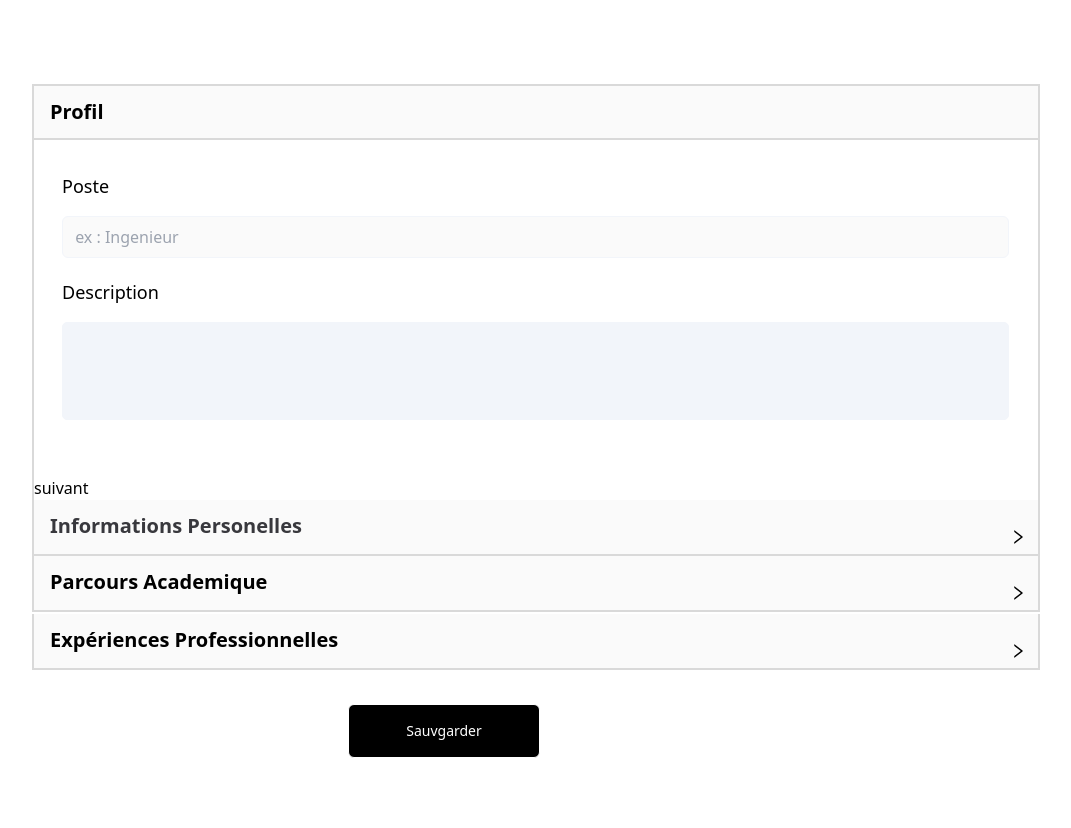
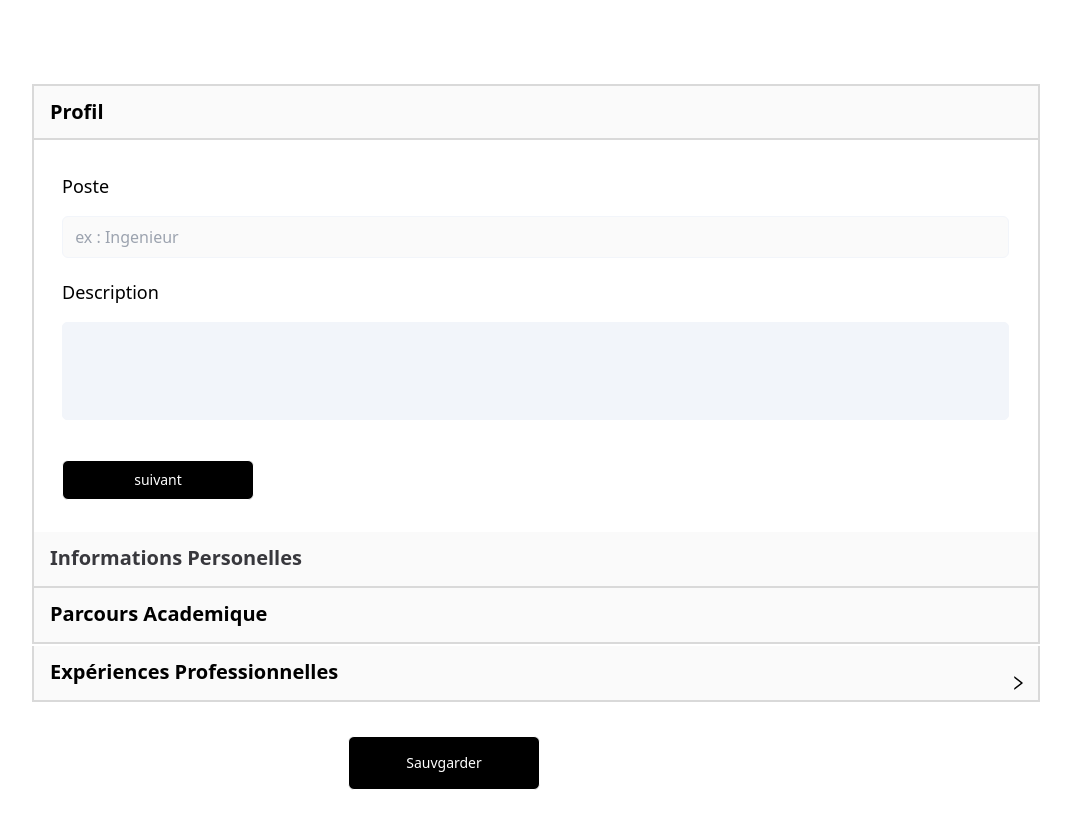
Before and after one commit to nader2356/generateur-cv, a React (Create React App) app: page / in a window 1280 px wide. Shown: the top 828 px of the page, without its empty margins (102-1173 px from the left). Built offline with nearby package versions, Linux system fonts and the light colour scheme; what pdfmake would draw is missing.

Commit message:
add_bouton_suivant_dans_chaque_section

```diff
--- a/src/Section/AboutMe.js
+++ b/src/Section/AboutMe.js
@@ -8,6 +8,7 @@ export const aboutMeValidationSchema = Yup.object().shape({
   poste: Yup.string().required(" Obligatoire"),
   description: Yup.string().required(" Obligatoire"),
 });
+
 
 export const aboutMeInitialValues = {
   poste: "",
@@ -50,8 +51,10 @@ const AboutMe = ({
           />
           <Error name={namespace + ".description"} className="mb-1"></Error>
         </div>
+        <button  className="inline-flex items-center text-sm font-medium h-10 py-4 mr-5 mt-10 rounded-md border border-transparent text-white bg-black  focus:outline-none
+                            focus:ring-2 focus:ring-offset-2   w-48 justify-center "  onClick={() => setActive("InfoPersonnelle")} >suivant </button>
       </div>
-      <button className="pt-2 pr-3" onClick={() => setActive(Titre)} >suivant </button>
+
     </div>
   );
 };
--- a/src/Section/ParcourAcademique.js
+++ b/src/Section/ParcourAcademique.js
@@ -63,11 +63,6 @@ const ParcourAcademique = ({
             <div className="w-11/12 ml-1   ">
               <div className="flex flex-row  justify-between  bg-panel     pt-3 h-14  pl-4 border-r-2     border-l-2 border-b-2 border-border_color">
                 <h4 className="text-xl font-bold text-black pt-0">{Titre}</h4>
-
-                <RightOutlined
-                  className="pt-2 pr-3"
-                  onClick={() => setActive(Titre)}
-                />
               </div>
 
               {values.education.map((edu, index) => {
@@ -131,6 +126,8 @@ const ParcourAcademique = ({
                           <span>Ajouter un parcour Academique</span>
                         </button>
                       </div>
+                      <button  className=" text-sm font-medium h-10  ml-96   rounded-md border border-transparent text-white bg-black  focus:outline-none
+                            focus:ring-2 focus:ring-offset-2 mt-2 mr-800px mb-8  w-48 justify-center "  onClick={() => setActive("Expériences Professionnelles")} >suivant </button>
                     </div>
                   </>
                 );
@@ -138,7 +135,9 @@ const ParcourAcademique = ({
             </div>
           </>
         )}
+
       ></FieldArray>
+
     </div>
   );
 };
--- a/src/Section/PersonalInfo.js
+++ b/src/Section/PersonalInfo.js
@@ -67,7 +67,7 @@ const PersonalInfo = ({
         <h4 className="text-xl font-bold text-[#38383d] pt-0">
           Informations Personelles
         </h4>
-        <RightOutlined className="pt-2 pr-3" onClick={() => setActive(Titre)} />
+
       </div>
       <div className={(Active === Titre ? "show2" : "") + " accordionContent2"}>
         <div className="w-96 mb-4 ml-1">
@@ -165,8 +165,13 @@ const PersonalInfo = ({
           )}
           <Error name={namespace + ".photo"}></Error>
         </div>
+        <button  className=" text-sm font-medium h-10  ml-8   rounded-md border border-transparent text-white bg-black  focus:outline-none
+                            focus:ring-2 focus:ring-offset-2 mt-2 mr-800px mb-8  w-48 justify-center "  onClick={() => setActive("Parcours Academique")} >suivant </button>
+
       </div>
+
     </div>
+
   );
 };
 
--- a/src/index.css
+++ b/src/index.css
@@ -7,7 +7,7 @@
     @apply ml-7  bg-white    flex flex-wrap justify-between opacity-0 h-0    overflow-hidden
 }
 .accordionContent.show {
-    @apply opacity-100  h-full   pb-12 overflow-visible
+    @apply opacity-100  h-full   pb-8 overflow-visible
 }
 
 
@@ -23,6 +23,3 @@
 .accordionContent3.show3 {
     @apply opacity-100  bg-white h-full    overflow-visible
 }
-.active{
-    @apply  rotate-0;
-}
--- a/tailwind.config.js
+++ b/tailwind.config.js
@@ -40,6 +40,7 @@ module.exports = {
         "3xl": "1600px",
       },
       margin : {
+        "800px" : "800px",
         "500px" : "500px"
       },
       transitionTimingFunction: {
```
